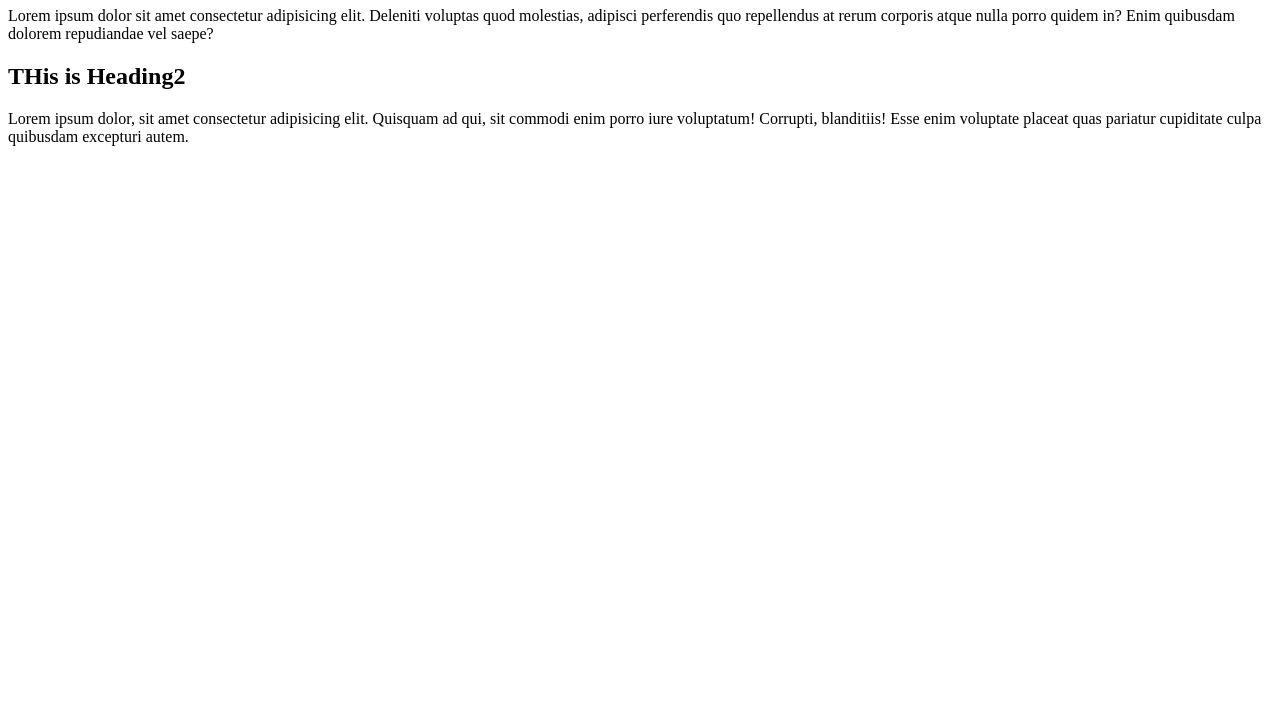
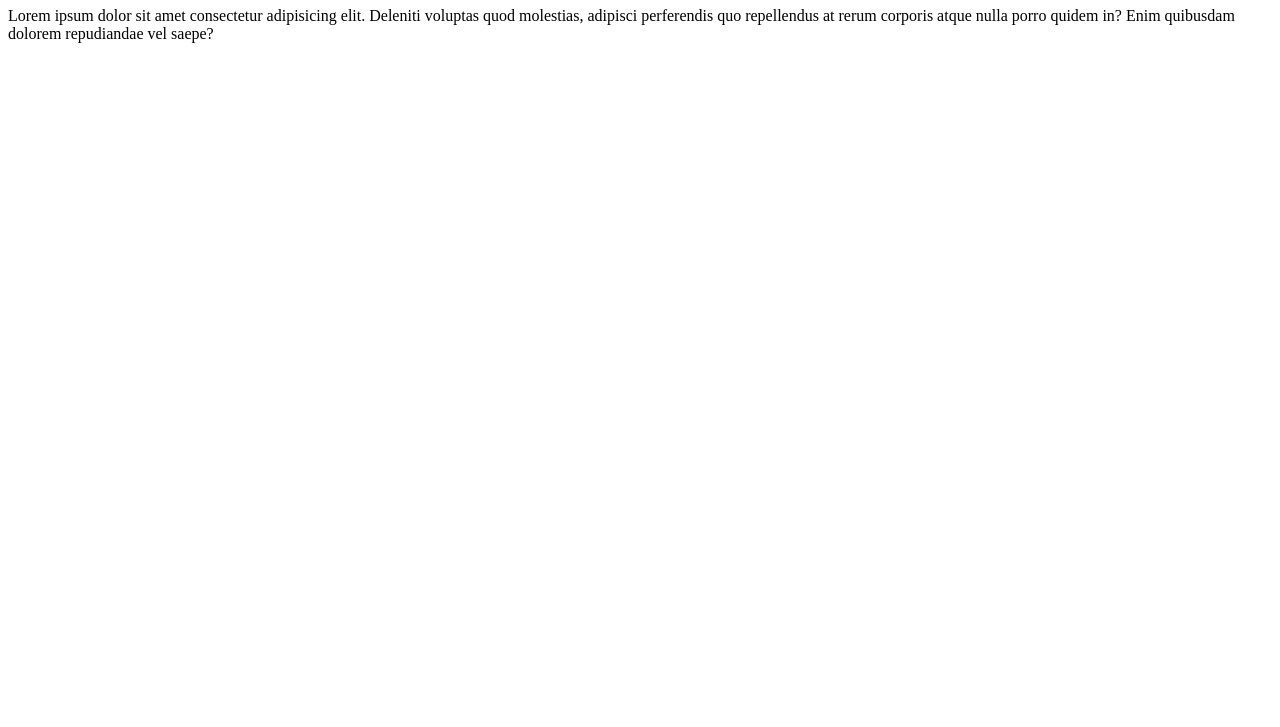
Before and after one commit to vamsee1317/simpleCal, a plain HTML site: page index.html in a window 1280 px wide. Shown: the part 73-800 px from the top of the page. Drawn offline with Linux system fonts and the light colour scheme.

Commit message:
Version 2.1

```diff
--- a/index.html
+++ b/index.html
@@ -9,8 +9,5 @@
     <h1>This is the firstRelease</h1>
     <p>Lorem ipsum dolor sit amet consectetur adipisicing elit. Deleniti voluptas quod molestias, adipisci perferendis quo repellendus at rerum corporis atque nulla porro quidem in? Enim quibusdam dolorem repudiandae vel saepe?</p>
 
-
-    <h2>THis is Heading2</h2>
-    <p>Lorem ipsum dolor, sit amet consectetur adipisicing elit. Quisquam ad qui, sit commodi enim porro iure voluptatum! Corrupti, blanditiis! Esse enim voluptate placeat quas pariatur cupiditate culpa quibusdam excepturi autem.</p>
 </body>
 </html>
```
